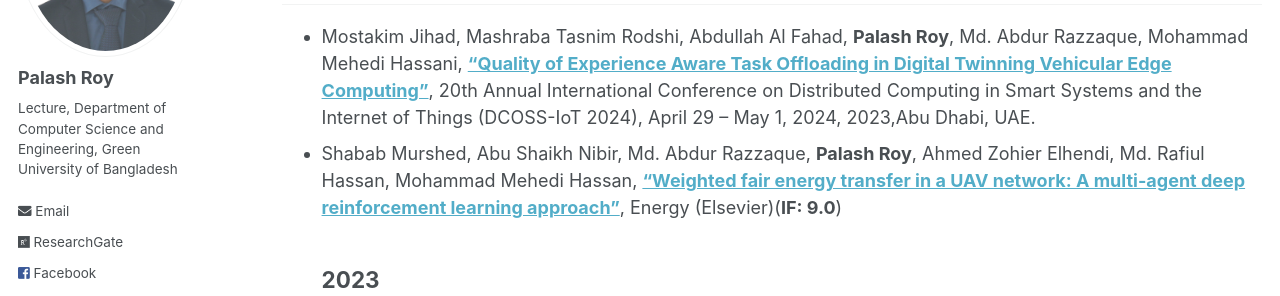
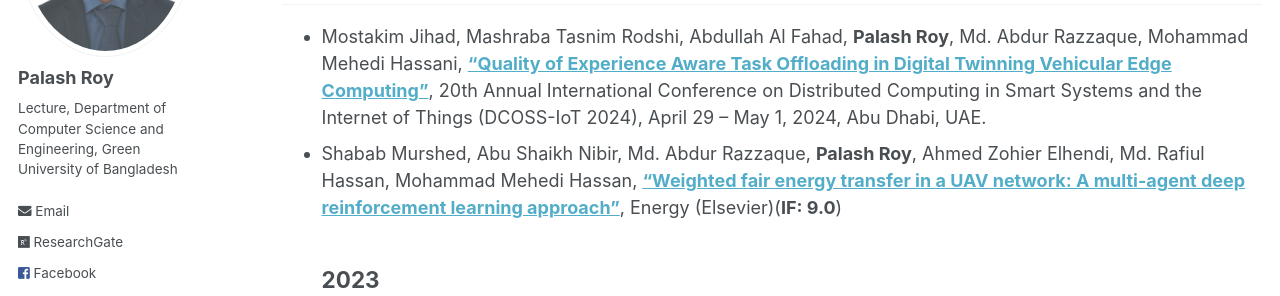
Before and after one commit to PalashRoy975/PalashRoy975.github.io, a Jekyll site: the page built from _pages/publications.md, in a window 1280 px wide and 900 px high. Shown: the part 277-573 px from the top of the window. Built offline with Jekyll 4.4.1, drawn with Linux system fonts in a browser that asks for light colours.

Commit message:
Update publications.md

```diff
--- a/_pages/publications.md
+++ b/_pages/publications.md
@@ -8,7 +8,7 @@ author_profile: true
 [ [**Google Scholar**](https://scholar.google.com/citations?user=6YbqlUkAAAAJ&hl=en&authuser=1) ]
 ## 2024
 -----------
-* Mostakim Jihad, Mashraba Tasnim Rodshi, Abdullah Al Fahad, **Palash Roy**, Md. Abdur Razzaque, Mohammad Mehedi Hassani, [**"Quality of Experience Aware Task Offloading in Digital Twinning Vehicular Edge Computing"**](), 20th Annual International Conference on Distributed Computing in Smart Systems and the Internet of Things (DCOSS-IoT 2024), April 29 – May 1, 2024, 2023,Abu Dhabi, UAE.
+* Mostakim Jihad, Mashraba Tasnim Rodshi, Abdullah Al Fahad, **Palash Roy**, Md. Abdur Razzaque, Mohammad Mehedi Hassani, [**"Quality of Experience Aware Task Offloading in Digital Twinning Vehicular Edge Computing"**](), 20th Annual International Conference on Distributed Computing in Smart Systems and the Internet of Things (DCOSS-IoT 2024), April 29 – May 1, 2024, Abu Dhabi, UAE.
 * Shabab Murshed, Abu Shaikh Nibir, Md. Abdur Razzaque, **Palash Roy**, Ahmed Zohier Elhendi, Md. Rafiul Hassan, Mohammad Mehedi Hassan,  [**"Weighted fair energy transfer in a UAV network: A multi-agent deep reinforcement learning approach"**](https://www.sciencedirect.com/science/article/abs/pii/S0360544224002986), Energy (Elsevier)(**IF: 9.0**)
 ## 2023
 -----------
```
